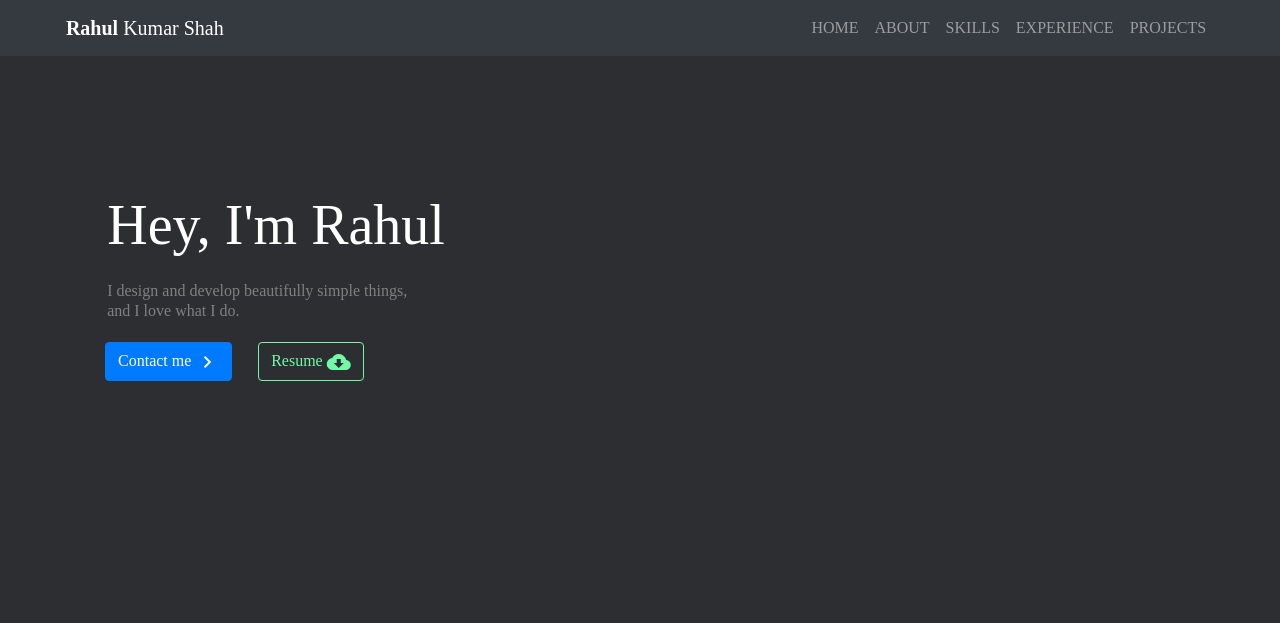
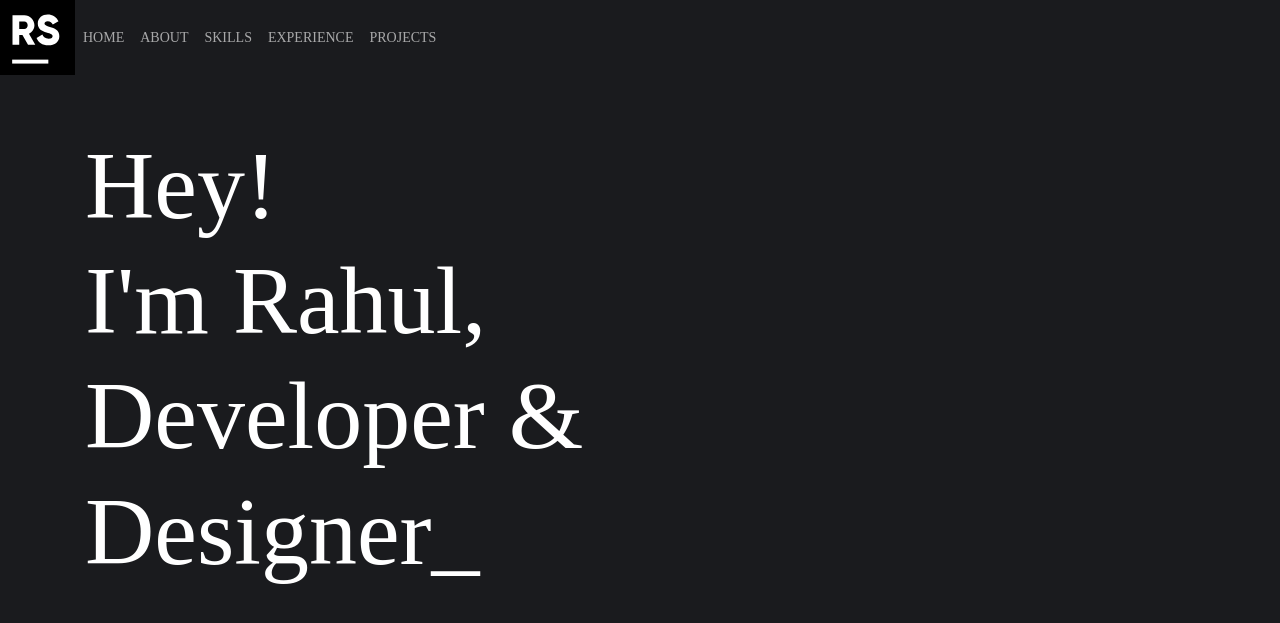
Before and after one commit to rahulshah456/rahulshah456.github.io, a PHP site: page / in a window 1280 px wide. Shown: the top 623 px of the page. Run offline with PHP 8.4, Linux system fonts and the light colour scheme; some web fonts are replaced.

Commit message:
design changes

```diff
--- a/index.html
+++ b/index.html
@@ -26,22 +26,24 @@
         crossorigin="anonymous"></script>
 </head>
 
-<body style="background-color: #2D2E32;">
+<body">
 
     <section id="header">
 
         <!--This is the main navigation bar fixed at the top-->
-        <nav class="navbar navbar-expand-lg fixed-top navbar-dark bg-dark">
+        <nav class="navbar navbar-expand-lg fixed-top">
 
-            <a class="navbar-brand" href="#" style="color: white; margin-left: 4%;"><b>Rahul</b> Kumar Shah</a>
+            <a class="navbar-brand" href="#">
+                <img src="/res/drawables/logo.svg" width="75" height="75" alt="">
+            </a>
 
             <button class="navbar-toggler" type="button" data-toggle="collapse" data-target="#navbarHam"
                 aria-controls="navbarHam" aria-expanded="false" aria-label="Toggle navigation">
                 <span class="navbar-toggler-icon"></span>
             </button>
 
-            <div class="collapse navbar-collapse" id="navbarHam" style="margin-right: 4%;">
-                <ul class="navbar-nav ml-auto">
+            <div class="collapse navbar-collapse" id="navbarHam">
+                <ul class="navbar-nav mr-auto">
                     <li class="nav-item">
                         <a class="nav-link" href="#">HOME<span></span></a>
                     </li>
@@ -67,32 +69,28 @@
 
     <section id="intro">
 
-        <div class="container" style="margin-top: 15%;">
+        <div class="container" style="margin-top: 10%;">
 
 
+            <h1 class="display-4">Hey! <br>I'm Rahul, <br>Developer & <br>Designer_</h1>
 
-            <div class="row-align-item-start">
-                <h1 class="display-4" style="margin: 2%; color: white; font-family: JetBrains Mono Bold;">Hey, I'm Rahul</h1>
-                <h6 style="margin: 2%; color: gray;">I design and develop beautifully simple things,<br> and I love
-                    what I do.</h1>
-            </div>
-
-            <div class="row-align-item-start" style="margin-left: -1.8%;">
+           <!--
                 <ol>
-                    <!--Contact Button-->
+                <li>
                     <button type="button" class="btn btn-primary">
                         Contact me
                         <i class="material-icons">chevron_right</i>
                     </button>
+                </li>
 
-                    <!--Contact Button-->
+                <li>
                     <button type="button" class="btn btn-outline-primary" style="margin-left: 2%;">
                         Resume
                         <i class="material-icons">cloud_download</i>
                     </button>
-
-                </ol>
-            </div>
+                </li>
+            </ol>
+           -->
 
 
         </div>
--- a/styles/jet_brains_mono.css
+++ b/styles/jet_brains_mono.css
@@ -1,5 +1,5 @@
 @font-face {
-  font-family: 'JetBrains Mono';
+  font-family: 'JetBrainsMono';
   src: url('https://cdn.jsdelivr.net/gh/JetBrains/JetBrainsMono/web/woff2/JetBrainsMono-Bold-Italic.woff2') format('woff2'),
     url('https://cdn.jsdelivr.net/gh/JetBrains/JetBrainsMono/web/woff/JetBrainsMono-Bold-Italic.woff') format('woff');
   font-weight: 700;
@@ -8,7 +8,7 @@
 }
 
 @font-face {
-  font-family: 'JetBrains Mono';
+  font-family: 'JetBrainsMono';
   src: url('https://cdn.jsdelivr.net/gh/JetBrains/JetBrainsMono/web/woff2/JetBrainsMono-Bold.woff2') format('woff2'),
     url('https://cdn.jsdelivr.net/gh/JetBrains/JetBrainsMono/web/woff/JetBrainsMono-Bold.woff') format('woff');
   font-weight: 700;
@@ -17,7 +17,7 @@
 }
 
 @font-face {
-  font-family: 'JetBrains Mono';
+  font-family: 'JetBrainsMono';
   src: url('https://cdn.jsdelivr.net/gh/JetBrains/JetBrainsMono/web/woff2/JetBrainsMono-ExtraBold-Italic.woff2') format('woff2'),
     url('https://cdn.jsdelivr.net/gh/JetBrains/JetBrainsMono/web/woff/JetBrainsMono-ExtraBold-Italic.woff') format('woff');
   font-weight: 800;
@@ -26,7 +26,7 @@
 }
 
 @font-face {
-  font-family: 'JetBrains Mono Bold';
+  font-family: 'JetBrainsMono';
   src: url('https://cdn.jsdelivr.net/gh/JetBrains/JetBrainsMono/web/woff2/JetBrainsMono-ExtraBold.woff2') format('woff2'),
     url('https://cdn.jsdelivr.net/gh/JetBrains/JetBrainsMono/web/woff/JetBrainsMono-ExtraBold.woff') format('woff');
   font-weight: 800;
@@ -35,7 +35,7 @@
 }
 
 @font-face {
-  font-family: 'JetBrains Mono';
+  font-family: 'JetBrainsMono';
   src: url('https://cdn.jsdelivr.net/gh/JetBrains/JetBrainsMono/web/woff2/JetBrainsMono-Italic.woff2') format('woff2'),
     url('https://cdn.jsdelivr.net/gh/JetBrains/JetBrainsMono/web/woff/JetBrainsMono-Italic.woff') format('woff');
   font-weight: 400;
@@ -44,7 +44,7 @@
 }
 
 @font-face {
-  font-family: 'JetBrains Mono';
+  font-family: 'JetBrainsMono';
   src: url('https://cdn.jsdelivr.net/gh/JetBrains/JetBrainsMono/web/woff2/JetBrainsMono-Medium-Italic.woff2') format('woff2'),
     url('https://cdn.jsdelivr.net/gh/JetBrains/JetBrainsMono/web/woff/JetBrainsMono-Medium-Italic.woff') format('woff');
   font-weight: 500;
@@ -53,7 +53,7 @@
 }
 
 @font-face {
-  font-family: 'JetBrains Mono Medium';
+  font-family: 'JetBrainsMono';
   src: url('https://cdn.jsdelivr.net/gh/JetBrains/JetBrainsMono/web/woff2/JetBrainsMono-Medium.woff2') format('woff2'),
     url('https://cdn.jsdelivr.net/gh/JetBrains/JetBrainsMono/web/woff/JetBrainsMono-Medium.woff') format('woff');
   font-weight: 500;
@@ -62,7 +62,7 @@
 }
 
 @font-face {
-  font-family: 'JetBrains Mono Regular';
+  font-family: 'JetBrainsMono';
   src: url('https://cdn.jsdelivr.net/gh/JetBrains/JetBrainsMono/web/woff2/JetBrainsMono-Regular.woff2') format('woff2'),
     url('https://cdn.jsdelivr.net/gh/JetBrains/JetBrainsMono/web/woff/JetBrainsMono-Regular.woff') format('woff');
   font-weight: 400;
--- a/styles/styles.scss
+++ b/styles/styles.scss
@@ -4,15 +4,59 @@
 @import "../node_modules/bootstrap/scss/bootstrap.scss";
 
 
+:root {
+  font-size: 16px;
+  --bg-primary: #e5e5e5;
+  --bg-primary-light: #eeeeee;
+  --bg-secondary: #1089ff;
+  --bg-secondary-dark: #23374d;
+  --transition-speed: 600ms;
+}
+
 body {
-  font-family: JetBrains Mono Regular;
+  font-family: JetBrainsMono;
+  background-color: #1a1b1e;
+}
+
+
+.display-4 {
+  color: white;
+  font-size: 12vh;
+  font-style: normal;
+  font-weight: 500;
 }
 
 .nav {text-transform: capitalize;}
 .nav a{
   color: white !important;
   font-size: 1.2em !important;
-  }
+}
+
+.nav-link {
+  color: var(--bg-primary);
+  filter: grayscale(100%) opacity(0.7);
+  transition: var(--transition-speed);
+}
+
+.nav-link:hover {
+  filter: grayscale(0%) opacity(1);
+  color: var(--bg-primary);
+}
+
+.navbar {
+  background-color: #1a1b1e;
+  color: white;
+  margin: 0;
+  padding: 0;
+  font-size: 14px;
+  font-style: normal;
+  font-weight: 400;
+}
+
+.navbar-brand {
+  margin: 0;
+  padding: 0;
+}
 
 .material-icons {
   font-size: inherit;
```
Also changed, not shown: res/drawables/logo.svg (added), styles/styles.css, 1 other file.
